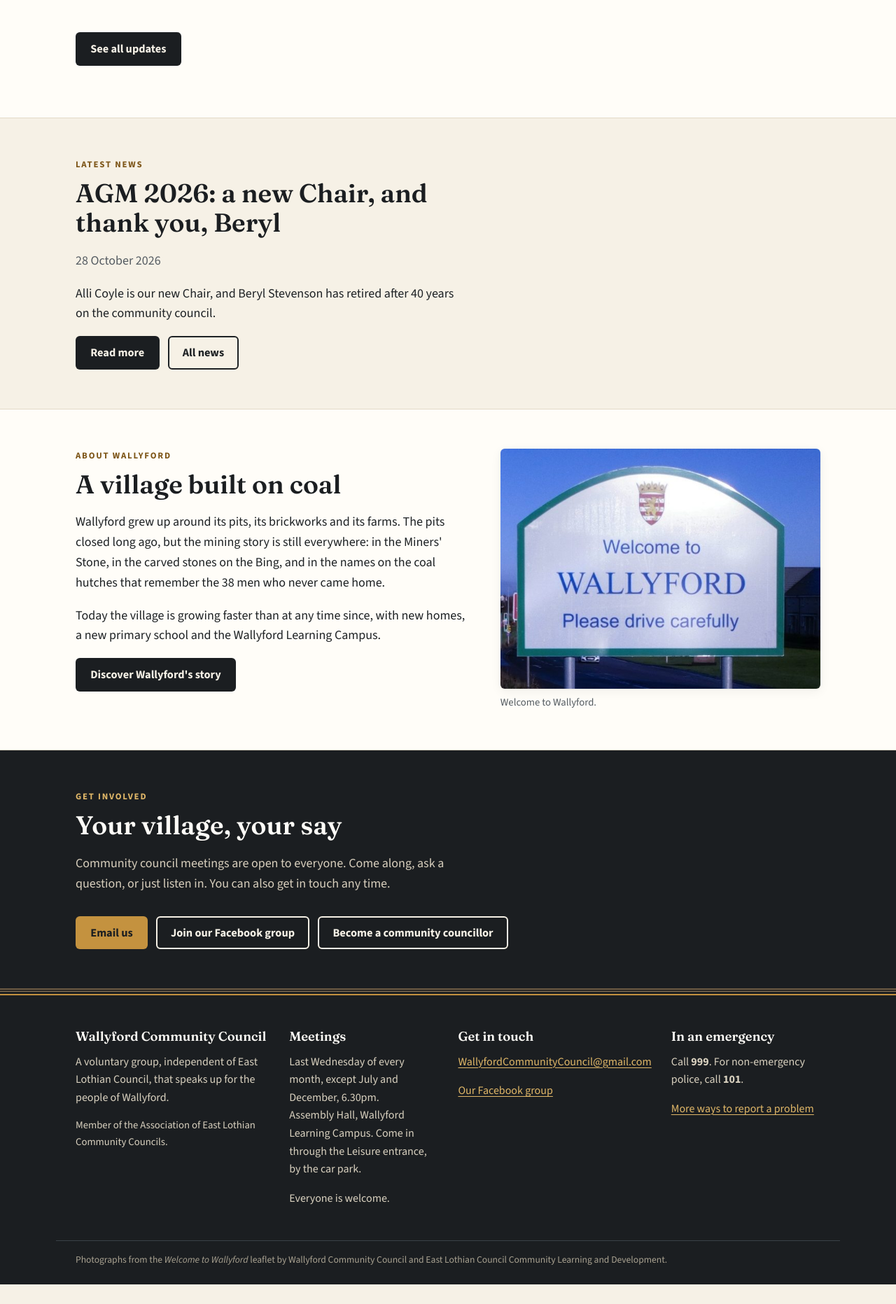
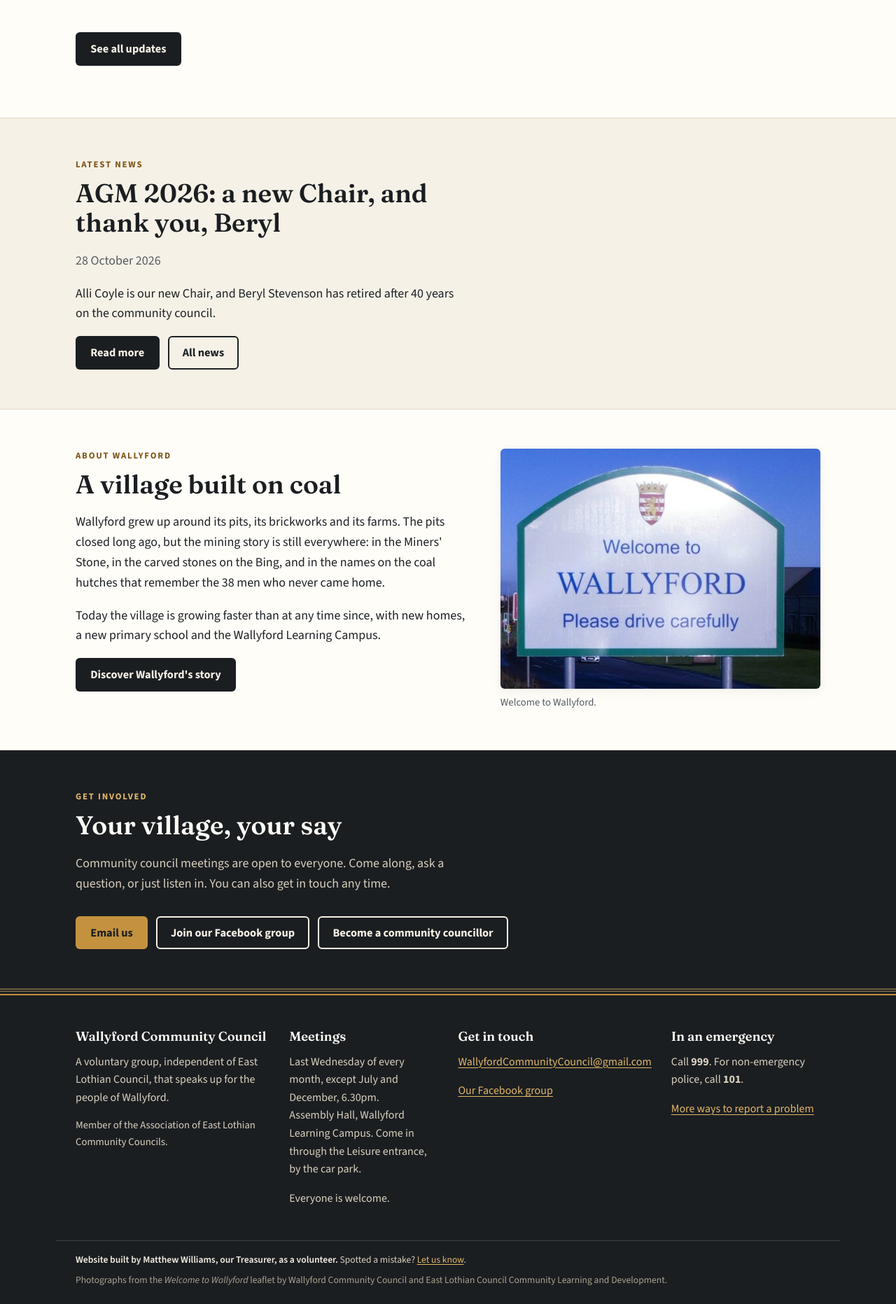
Before and after one commit to dochtie/wallyford-community-council, a Jekyll site: the page built from index.html, in a window 1280 px wide. Shown: the part 1480-3343 px from the top of the page at 70% size. Built offline with Jekyll 4.4.1, drawn with Linux system fonts in a browser that asks for light colours; before the commit the page ends 3315 px from its top, so only the background shows below that.

Commit message:
Add website credit to the footer
"Website built by Matthew Williams, our Treasurer, as a volunteer.
Spotted a mistake? Let us know." on every page, with the link emailing
the council address (subject "Website"). The wording lives in
site_credit in _config.yml; set it to "" to hide it.

Co-Authored-By: Claude Opus 5.5 <noreply@anthropic.com>
Claude-Session: https://claude.ai/code/session_01AHWgmrUU9kjoZf2z29Rxty

```diff
--- a/_config.yml
+++ b/_config.yml
@@ -15,6 +15,10 @@ baseurl: "/wallyford-community-council"
 
 # Contact details used across the site
 email: WallyfordCommunityCouncil@gmail.com
+
+# Credit line at the bottom of every page. Change the wording here,
+# or leave it empty ("") to hide it.
+site_credit: "Website built by Matthew Williams, our Treasurer, as a volunteer."
 
 # Facebook group link
 facebook_url: "https://www.facebook.com/groups/170616703520157/"
--- a/_includes/footer.html
+++ b/_includes/footer.html
@@ -27,6 +27,9 @@
     </div>
   </div>
   <div class="wrap footer-base">
+    {%- if site.site_credit and site.site_credit != "" %}
+    <p class="site-credit"><strong>{{ site.site_credit }}</strong> Spotted a mistake? <a href="mailto:{{ site.email }}?subject=Website">Let us know</a>.</p>
+    {%- endif %}
     <p>Photographs from the <em>Welcome to Wallyford</em> leaflet by Wallyford Community Council and East Lothian Council Community Learning and Development.</p>
   </div>
   <a class="to-top" href="#top">Back to top</a>
--- a/assets/css/site.css
+++ b/assets/css/site.css
@@ -510,6 +510,9 @@ details.more > summary:hover { text-decoration: underline; }
 .footer-title { font-family: var(--serif); font-size: 1.15rem; font-weight: 600; color: var(--paper); margin-bottom: .5rem; }
 .footer-base { border-top: 1px solid var(--slate-2); padding-top: 1rem; padding-bottom: 1.5rem; font-size: .85rem; color: #a9a291; }
 .footer-base p { margin: 0; }
+.footer-base p + p { margin-top: .4rem; }
+.footer-base .site-credit { color: #d9d1bf; }
+.footer-base .site-credit strong { font-weight: 600; color: var(--cream); }
 
 /* ---------- Utilities ---------- */
 .mt-0 { margin-top: 0; }
```
